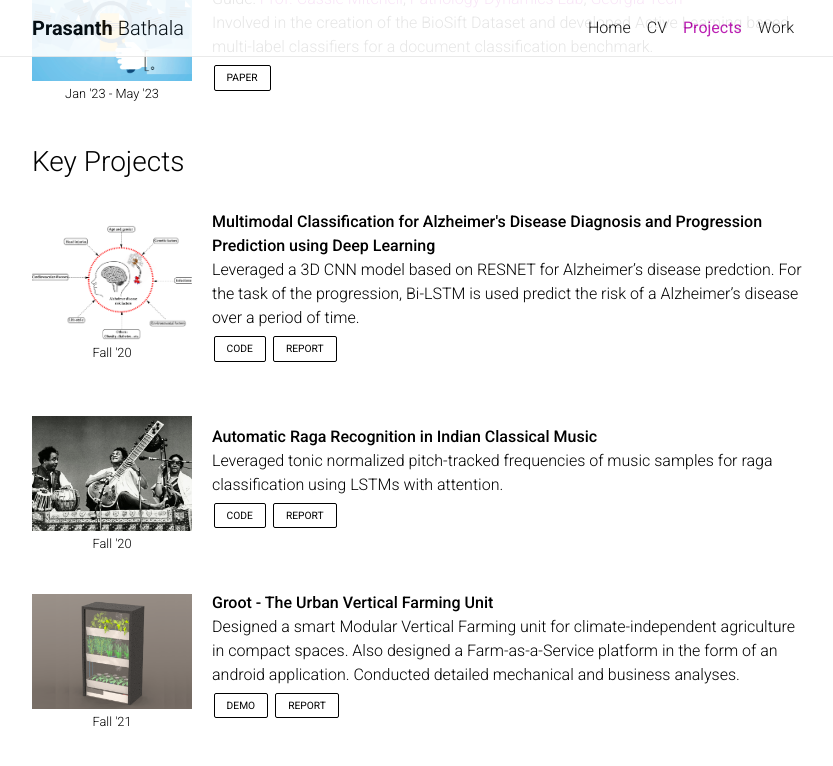
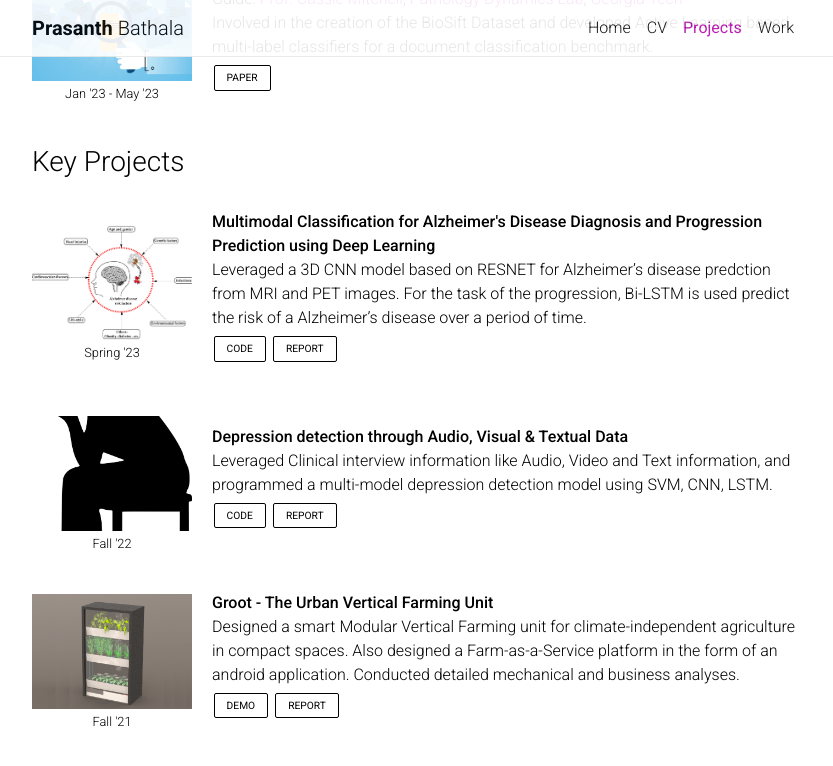
Before and after one commit to prasbathala/prasbathala.github.io, a Jekyll site: the page built from _pages/projects.md, in a window 1280 px wide and 900 px high, scrolled down 803 px, cut to the strip 0-771 px from the top of the window. Shown: the top 766 px of the strip, without its empty margins (223-1056 px from the left). Built offline with Jekyll 4.4.1, drawn with Linux system fonts in a browser that asks for light colours; nearby versions of some CDN libraries; comment, search, counter and statistics services are not loaded; a style sheet for code colours, icons or effects is not loaded.

Commit message:
Updated Research

```diff
--- a/_data/projects.yml
+++ b/_data/projects.yml
@@ -2,8 +2,8 @@
   image:
     src: /assets/img/project/aldetect.png
     alt:
-  date: Fall '20
-  description: Leveraged a 3D CNN model based on RESNET for Alzheimer's disease predction. For the task of the progression, Bi-LSTM is used predict the risk of a Alzheimer's disease over a period of time.
+  date: Spring '23
+  description: Leveraged a 3D CNN model based on RESNET for Alzheimer's disease predction from MRI and PET images. For the task of the progression, Bi-LSTM is used predict the risk of a Alzheimer's disease over a period of time.
   links:
     code: https://github.com/hsurya08/AD-Classification-and-Progression-prediction
     demo:
@@ -11,17 +11,17 @@
     report: /assets/pdf/project/Alzheimer_Report.pdf
 
 
-- title: Automatic Raga Recognition in Indian Classical Music
+- title: Depression detection through Audio, Visual & Textual Data
   image:
-    src: /assets/img/project/raga.png
+    src: /assets/img/project/depression.png
     alt:
-  date: Fall '20
-  description: Leveraged tonic normalized pitch-tracked frequencies of music samples for raga classification using LSTMs with attention.
+  date: Fall '22
+  description: Leveraged Clinical interview information like Audio, Video and Text information, and programmed a multi-model depression detection model using SVM, CNN, LSTM.
   links:
-    code: https://github.com/shubhlohiya/automatic-raga-recognition
+    code: https://github.com/prasbathala/ML-Enabled-Depression-Detection
     demo:
     blog:
-    report: https://nbviewer.org/github/shubhlohiya/automatic-raga-recognition/blob/master/report.pdf
+    report: assets/pdf/project/DepressionReport.pdf
 
 - title: Groot - The Urban Vertical Farming Unit
   image:
```
Also changed, not shown: assets/img/project/depression.png (added), 1 other file.
